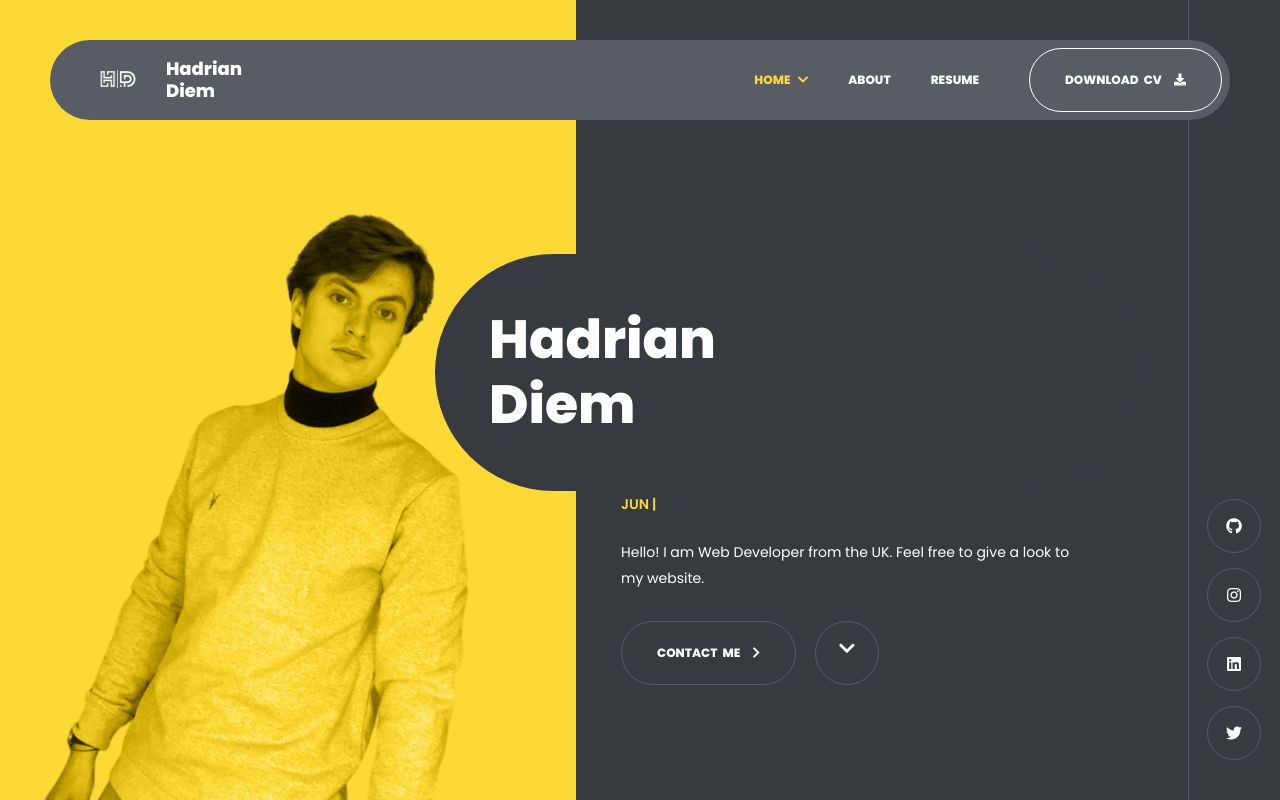
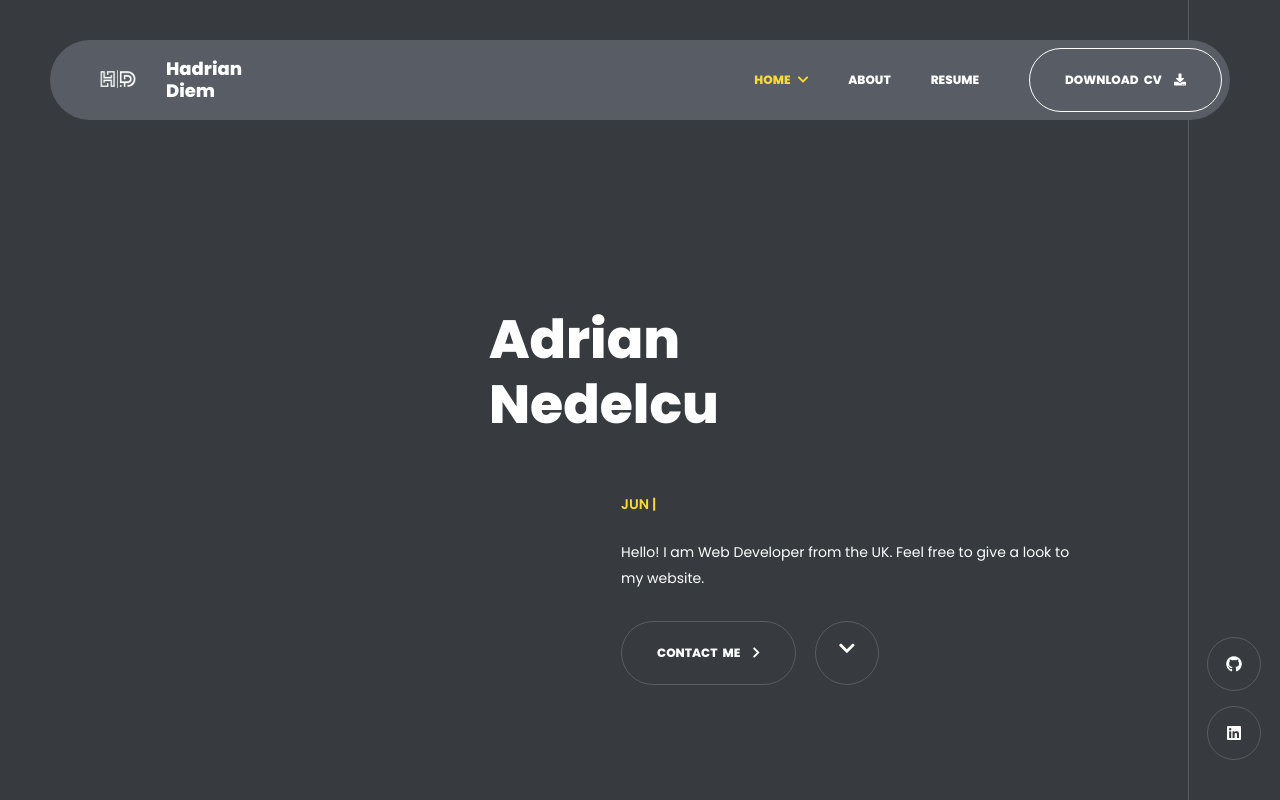
Before and after one commit to adrianedelcu/adrianedelcu.github.io, a plain HTML site: page index.html in a window 1280 px wide. Shown: the top 800 px of the page. Drawn offline with Linux system fonts and the light colour scheme.

Commit message:
Update index.html

```diff
--- a/index.html
+++ b/index.html
@@ -10,7 +10,7 @@
 	<meta name="author" content="Hadrian Diem" />
 
 	<!-- Title -->
-	<title>Hadrian Diem</title>
+	<title>Adrian Nedelcu</title>
 	<link rel="shortcut icon" href="images/favicon.ico" type="image/x-icon" />
 
 	<!-- Fonts -->
@@ -115,12 +115,7 @@
 		<!-- Wrapper -->
 		<div class="wrapper">
 
-			<!-- Background -->
-			<div class="background-bg">
-				<div class="background-filter">
-					<div class="background-img" style="background-image: url(images/man.png);"></div>
-				</div>
-			</div>
+
 
 			<!-- Section Started -->
 			<div class="section started" id="section-started">
@@ -129,7 +124,7 @@
 
 						<!-- title -->
 						<h1 class="h-title">
-							Hadrian <br />Diem
+							Adrian <br />Nedelcu
 						</h1>
 
 						<!-- content started -->
@@ -565,7 +560,7 @@
 
 						<!-- contact form -->
 						<div class="contact-form">
-							<form action="mailto:hadriandiem@zerotoeureka.com" method="post" enctype="text/plain">
+							<form action="mailto:adrian@adrianedelcu.com" method="post" enctype="text/plain">
 								<div class="group-val">
 									<div class="label">Full name <strong>*</strong></div>
 									   <input type="text" name="name" placeholder="ej.: Hadrian D" />
@@ -587,17 +582,12 @@
 		<!-- Footer -->
 		<footer class="footer">
 			<div class="socials">
-				<a target="_blank" href=https://github.com/hadriandiem">
+				<a target="_blank" href=https://github.com/adrianedelcu">
 					<i class="icon fab fa-github"></i>
 				</a>
-				<a target="_blank" href="instagram://user?username=hadrian_diem">
-					<i class="icon fab fa-instagram"></i>
-				</a>
-				<a target="_blank" href="linkedin://in/hadriandiem/">
+
+				<a target="_blank" href="linkedin://in/adrianedelcu/">
 					<i class="icon fab fa-linkedin"></i>
-				</a>
-				<a target="_blank" href="twitter://user?screen_name=hadrian_diem">
-					<i class="icon fab fa-twitter"></i>
 				</a>
 			</div>
 		</footer>
```
